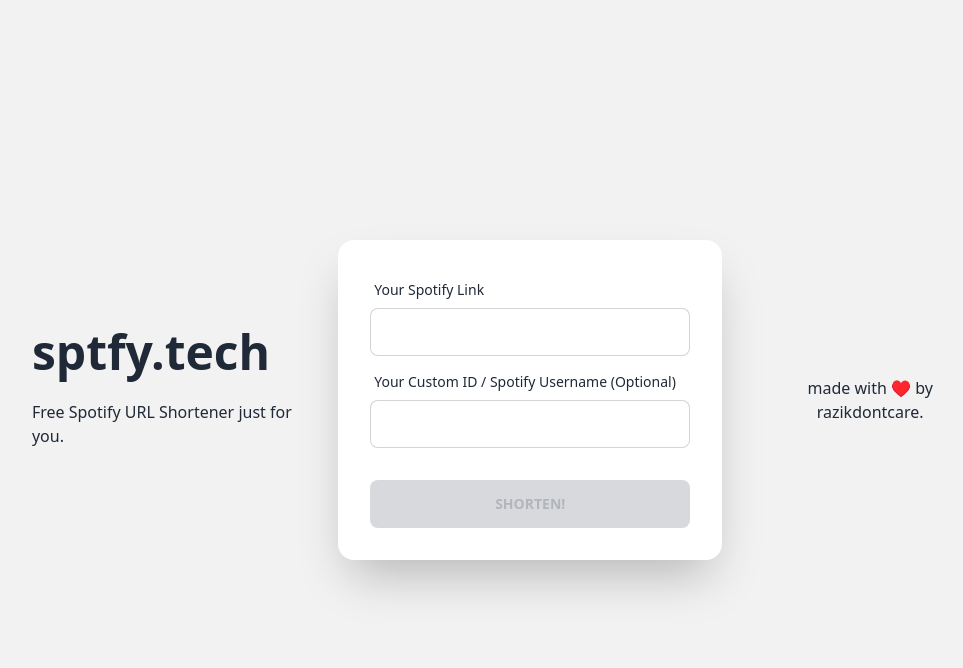
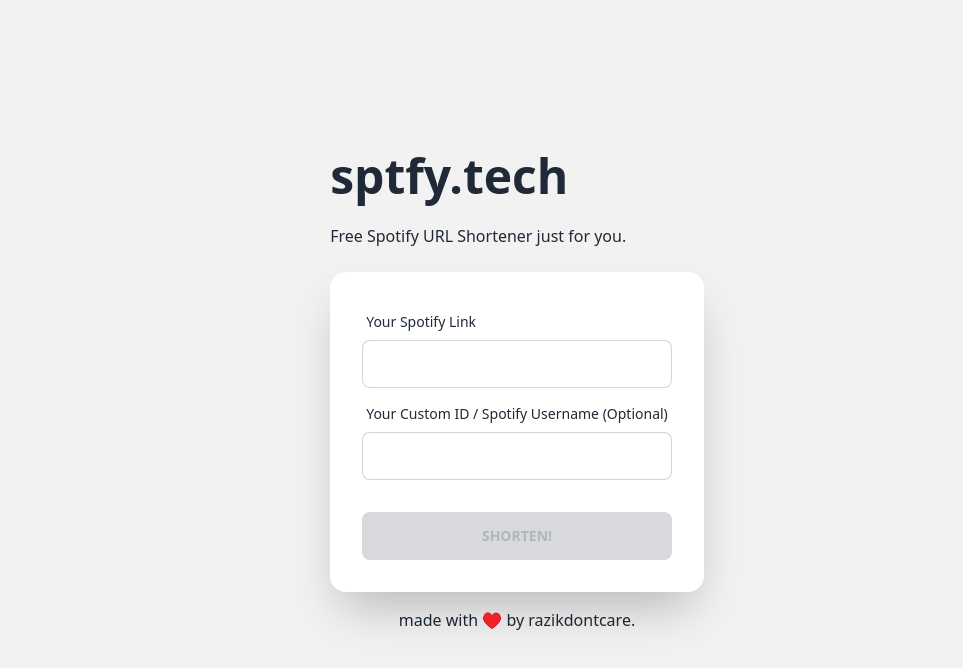
Before and after one commit to razikdontcare/sptfy, a Next.js app: page / in a window 1280 px wide. Shown: the top 668 px of the page, without its empty margins (123-1086 px from the left). Built offline with nearby package versions, Linux system fonts and the light colour scheme.

Commit message:
fixing layout 2nd

```diff
--- a/pages/index.jsx
+++ b/pages/index.jsx
@@ -80,6 +80,7 @@
 
       <div className="hero min-h-screen bg-base-200">
         <div className="hero-content">
+          <div className="max-w-md">
             <div className="text-center lg:text-left">
               <h1 className="text-5xl font-bold">sptfy.tech</h1>
               <p className="py-6">Free Spotify URL Shortener just for you.</p>
@@ -170,6 +171,7 @@
             </footer>
           </div>
         </div>
+      </div>
     </>
   );
 }
```
Lines whose indentation alone changed are shown as unchanged.
